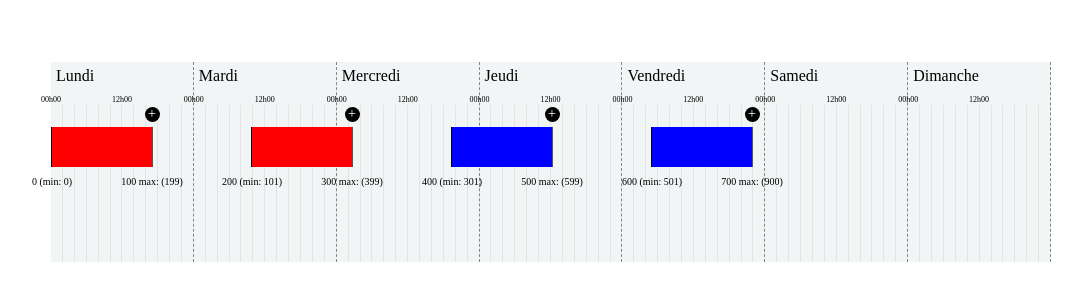
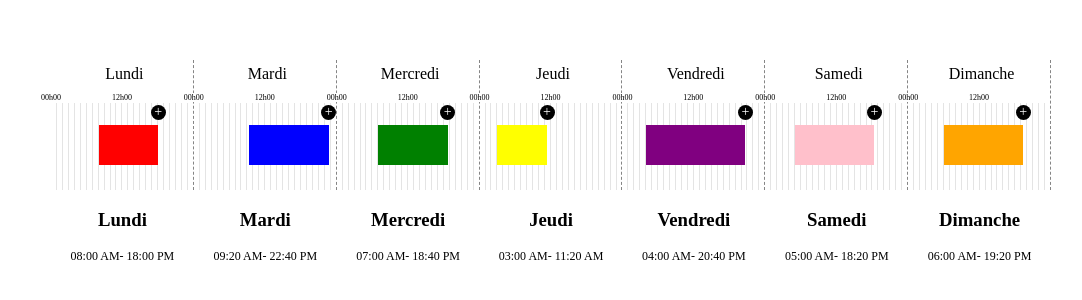
Before and after one commit to devaublanc/react-timeline-shifts, a React (Create React App) app: page / in a window 1280 px wide. Shown: the part 246-546 px from the top of the page, without its empty margins (89-1171 px from the left). Built offline with nearby package versions, Linux system fonts and the light colour scheme.

Commit message:
feat(openings): create Openings components

```diff
--- a/package.json
+++ b/package.json
@@ -11,6 +11,7 @@
     "@types/react": "^17.0.0",
     "@types/react-dom": "^17.0.0",
     "classnames": "^2.3.1",
+    "date-fns": "^2.27.0",
     "immer": "^9.0.7",
     "react": "^17.0.2",
     "react-dom": "^17.0.2",
--- a/src/App.tsx
+++ b/src/App.tsx
@@ -1,9 +1,11 @@
-import React from "react";
+import React, { useState } from "react";
 import { Timeline } from "./Timeline";
 import "./App.css";
 import { Week } from "./Week";
+import { Openings } from "./Openings";
 
 function App() {
+  const [sections, setSections] = useState<number[][][]>([]);
   return (
     <div
       style={{
@@ -16,31 +18,108 @@ function App() {
     >
       <Week>
         <Timeline
-          duration={1000}
+          duration={10080}
+          onChange={setSections}
           sections={[
             {
               name: "lundi",
               color: "red",
               min: 0,
-              max: 500,
+              max: 2159,
               shifts: [
-                [0, 100], // il peut aller de 0 à 199
-                [200, 300], // il peut aller de 101 à 399
+                [480, 1080], // il peut aller de 0 à 199
+                // [1500, 1800], // il peut aller de 101 à 399
               ],
             },
             {
               name: "mardi",
               color: "blue",
-              min: 200,
-              max: 900,
+              min: 1440,
+              max: 3599,
               shifts: [
-                [400, 500], // il peut aller de 301 à 599
-                [600, 700], // il peut aller de 501 à 700
+                [2000, 2800],
               ],
             },
+            {
+              name: "mercredi",
+              color: "green",
+              min: 2880,
+              max: 5039,
+              shifts: [
+                [3300, 4000],
+              ],
+            },
+            {
+              name: "jeudi",
+              color: "yellow",
+              min: 4320,
+              max: 6479,
+              shifts: [
+                [4500, 5000],
+              ],
+            },
+            {
+              name: "vendredi",
+              color: "purple",
+              min: 5760,
+              max: 7919,
+              shifts: [
+                [6000, 7000],
+              ],
+            },
+            {
+              name: "samedi",
+              color: "pink",
+              min: 7200,
+              max: 9359,
+              shifts: [
+                [7500, 8300],
+              ],
+            },
+            {
+              name: "dimanche",
+              color: "orange",
+              min: 8640,
+              max: 10799,
+              shifts: [
+                [9000, 9800],
+              ],
+            },
+            // {
+            //   name: "vendredi",
+            //   color: "purple",
+            //   min: 4320,
+            //   max: 6479,
+            //   shifts: [
+            //     [4500, 5000],
+            //   ],
+            // },
           ]}
+          // sections={[
+          //   {
+          //     name: "lundi",
+          //     color: "red",
+          //     min: 0,
+          //     max: 500,
+          //     shifts: [
+          //       [0, 100], // il peut aller de 0 à 199
+          //       [200, 300], // il peut aller de 101 à 399
+          //     ],
+          //   },
+          //   {
+          //     name: "mardi",
+          //     color: "blue",
+          //     min: 200,
+          //     max: 900,
+          //     shifts: [
+          //       [400, 500], // il peut aller de 301 à 599
+          //       [600, 700], // il peut aller de 501 à 700
+          //     ],
+          //   },
+          // ]}
         />
       </Week>
+      <Openings sections={sections} />
     </div>
   );
 }
--- /dev/null
+++ b/src/Openings/index.module.css
@@ -0,0 +1,15 @@
+.container {
+  display: flex;
+  width: 1000px;
+}
+
+.day {
+  flex: 1;
+  width: 100%;
+  margin: 0 8px;
+  text-align: center;
+}
+
+.hours {
+  font-size: 12px;
+}
--- /dev/null
+++ b/src/Openings/index.tsx
@@ -0,0 +1,70 @@
+import React from "react";
+import { days } from "../Week";
+import format from "date-fns/format";
+
+import styles from "./index.module.css";
+
+type OpeningsProps = {
+  sections: number[][][];
+};
+export const getUTCDateFromMinutes = (minutes: number) => {
+  const date = new Date();
+  return Date.UTC(
+    date.getUTCFullYear(),
+    date.getUTCMonth(),
+    date.getUTCDate(),
+    0,
+    minutes,
+    0
+  );
+};
+
+export const getDateFromMinutes = (minutes: number) => {
+  const date = new Date();
+  return new Date(
+    date.getFullYear(),
+    date.getMonth(),
+    date.getDate(),
+    0,
+    minutes,
+    0
+  );
+};
+
+// const openingHours = warehouseHoursFromMonday.map((hour, i) => {
+//   return {
+//     day: format(addDays(firstDayOfWeek, i), 'EEEE', {locale: fr}),
+//     openingAt: format(
+//       getUTCDateFromMinutes(hour.open_time_minutes!),
+//       'HH:mm',
+//     ),
+//     closingAt: format(
+//       getUTCDateFromMinutes(hour.close_time_minutes!),
+//       'HH:mm',
+//     ),
+//   };
+// });
+
+export function Openings({ sections }: OpeningsProps) {
+  return (
+    <div className={styles.container}>
+      {sections.map((section, sectionIdx) => {
+        return (
+          <div className={styles.day} key={`section_${sectionIdx}`}>
+            <h3>{days[sectionIdx]}</h3>
+            <div>
+              {section.map((shift, shiftIdx) => {
+                return (
+                  <div className={styles.hours} key={`shift_${shiftIdx}`}>
+                    {format(getDateFromMinutes(shift[0]), "HH:mm a")}-{" "}
+                    {format(getDateFromMinutes(shift[1]), "HH:mm a")}
+                  </div>
+                );
+              })}
+            </div>
+          </div>
+        );
+      })}
+    </div>
+  );
+}
--- a/src/Slider/index.module.css
+++ b/src/Slider/index.module.css
@@ -14,7 +14,6 @@
 .valueStart,
 .valueEnd {
   position: absolute;
-
 }
 
 .track,
@@ -28,11 +27,8 @@
 }
 
 .range {
-  border-left:black inset 1px;
-  border-right:black inset 1px;
   z-index: 2;
 }
-
 
 .valueStart,
 .valueEnd {
--- a/src/Slider/index.tsx
+++ b/src/Slider/index.tsx
@@ -119,13 +119,13 @@ export function Slider({
             width: `${maxPercent - minPercent}%`,
           }}
         >
-          <div className={styles.valueStart}>
+          {/* <div className={styles.valueStart}>
             {state.min} (min: {constraintMin})
           </div>
 
           <div className={styles.valueEnd}>
             {state.max} max: ({constraintMax})
-          </div>
+          </div> */}
           {onPressAdd && state.max < constraintMax && (
             <div className={styles.addRangeBtn} onClick={onPressAdd} />
           )}
--- a/src/Timeline/index.module.css
+++ b/src/Timeline/index.module.css
@@ -2,9 +2,3 @@
   position: relative;
   width: 1000px;
 }
-
-.slider {
-  position: absolute;
-  top: 0;
-  left: 0;
-}
--- a/src/Timeline/index.tsx
+++ b/src/Timeline/index.tsx
@@ -14,9 +14,10 @@ type TimelineProps = {
     max?: number;
     shifts: number[][];
   }[];
+  onChange?: (sections: number[][][]) => void;
 };
 
-export function Timeline({ duration, sections }: TimelineProps) {
+export function Timeline({ duration, sections, onChange }: TimelineProps) {
   const [sectionsState, updateSectionsState] = useState(
     sections.map(s => s.shifts)
   );
@@ -131,10 +132,6 @@ export function Timeline({ duration, sections }: TimelineProps) {
     );
   };
 
-  useEffect(() => {
-    updateSectionsConstraints(getInitialConstraints(sectionsState, duration));
-  }, [sectionsState, duration]);
-
   const sectionsIds = useMemo(() => {
     const map: Record<string, number> = {};
     sectionsState.forEach((section, sectionIdx) => {
@@ -148,6 +145,16 @@ export function Timeline({ duration, sections }: TimelineProps) {
     // eslint-disable-next-line react-hooks/exhaustive-deps
   }, [sectionsState.flat().length]);
 
+  useEffect(() => {
+    updateSectionsConstraints(getInitialConstraints(sectionsState, duration));
+  }, [sectionsState, duration]);
+
+  useEffect(() => {
+    if (onChange) {
+      onChange(sectionsState);
+    }
+  // eslint-disable-next-line react-hooks/exhaustive-deps
+  }, [sectionsState]);
 
   return (
     <div className={styles.container}>
@@ -156,16 +163,12 @@ export function Timeline({ duration, sections }: TimelineProps) {
         return section.map(([min, max], shiftIdx) => {
           const currentConstraint = sectionsConstraints[sectionIdx][shiftIdx];
           return (
-            <div
-              className={styles.slider}
-              key={sectionsIds[`shift_${sectionIdx}_${shiftIdx}`]}
-              // key={`shift_${sectionIdx}_${shiftIdx}`}
-            >
             <Slider
               start={0}
               end={duration}
               min={min}
               max={max}
+              key={sectionsIds[`shift_${sectionIdx}_${shiftIdx}`]}
               onPressAdd={() => handlePressAdd(sectionIdx, shiftIdx)}
               constraintMin={
                 currentConstraint
@@ -185,7 +188,6 @@ export function Timeline({ duration, sections }: TimelineProps) {
                 onShiftChange(sliderState, sectionIdx, shiftIdx)
               }
             />
-            </div>
           );
         });
       })}
--- a/src/Week/index.module.css
+++ b/src/Week/index.module.css
@@ -2,7 +2,6 @@
   display: flex;
   align-items: center;
   flex-direction: column;
-  background-color: #f2f5f6;
   position: relative;
 }
 
@@ -10,7 +9,7 @@
   display: flex;
   width: 100%;
   width: 1000px;
-  height: 200px;
+  height: 130px;
   align-items: stretch;
 }
 
@@ -24,8 +23,10 @@
 
 .title {
   margin-left: 5px;
+  text-align: center;
   margin-bottom: 20px;
   margin-top: 5px;
+
 }
 
 .hours {
@@ -34,6 +35,7 @@
   display: flex;
   align-items: stretch;
   position: relative;
+  ;
 }
 
 .step {
@@ -41,12 +43,14 @@
   font-size: 8px;
   top: -10px;
   transform: translateX(-50%);
+  background-color: white;
 }
 
 .hour {
   flex: 1;
   width: 100%;
   border-right: 1px rgb(228, 228, 228) solid;
+
 }
 
 .hour:last-child {
--- a/src/Week/index.tsx
+++ b/src/Week/index.tsx
@@ -7,7 +7,7 @@ type WeekProps = {
   children: ReactElement;
 };
 
-const days = [
+export const days = [
   "Lundi",
   "Mardi",
   "Mercredi",
@@ -41,7 +41,7 @@ export function Week({ lang, children }: WeekProps) {
               >
                 12h00
               </div>
-              {Array.from(Array(12), (e, i) => (
+              {Array.from(Array(24), (e, i) => (
                 <div className={styles.hour} key={`hour_${i}`} />
               ))}
             </div>
```
Also changed, not shown: 1 other file (tests, documents, lock files or other folders). Lines whose indentation alone changed are shown as unchanged.
